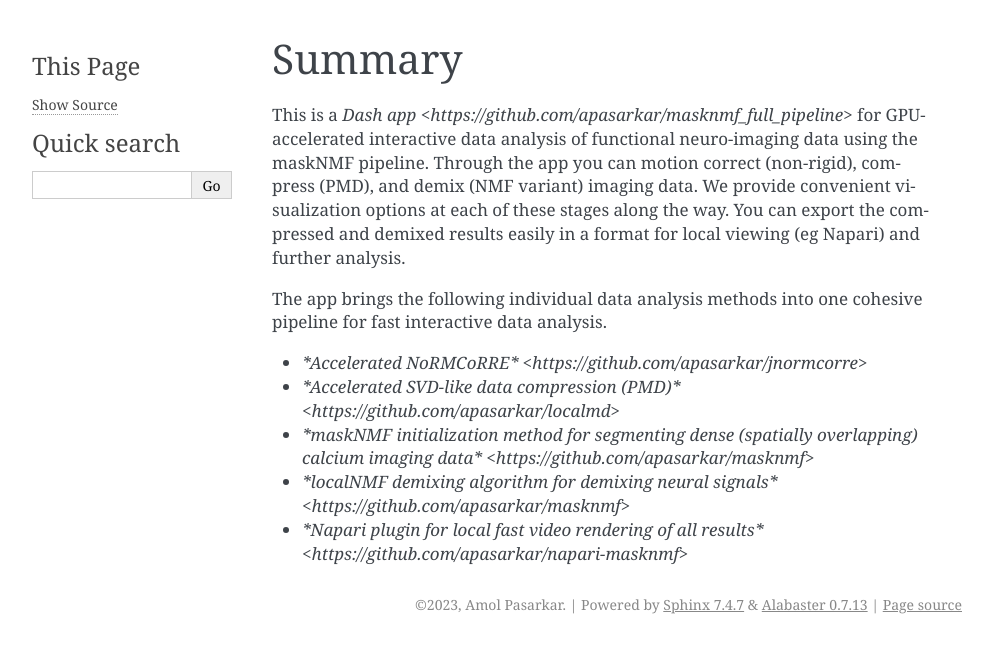
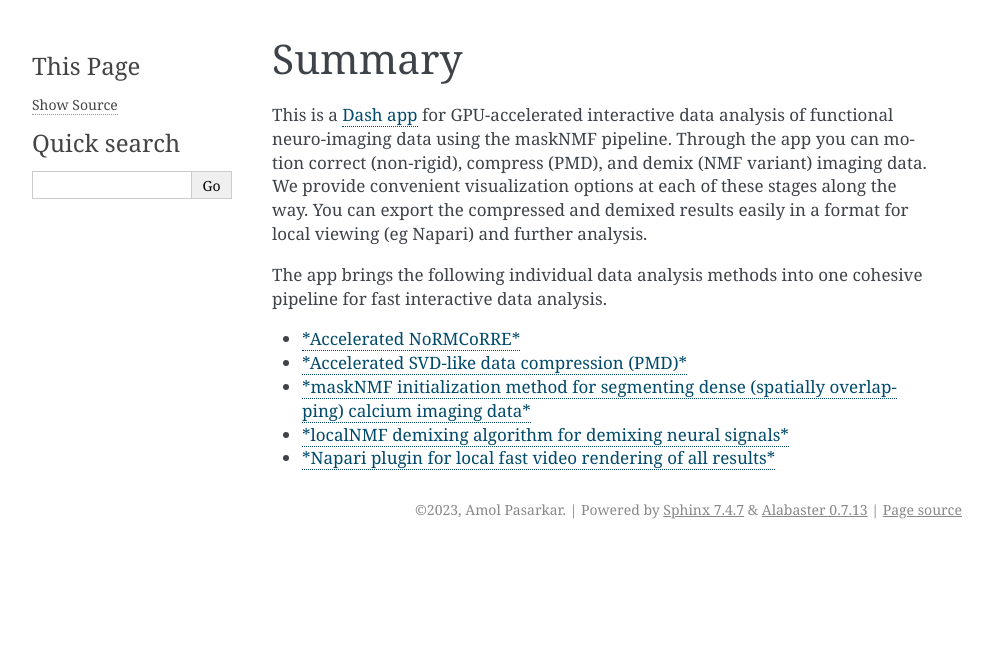
Before and after one commit to apasarkar/masknmf_full_pipeline, a Sphinx documentation site: the page built from docs/source/app_use/Summary.rst, in a window 1280 px wide. Shown: the top 653 px of the page, without its empty margins (148-1141 px from the left). Built offline with Sphinx 7.4.7, drawn with Linux system fonts in a browser that asks for light colours.

Commit message:
Includes underline at end of links to fix formatting bug in rst files

```diff
--- a/docs/source/app_use/Summary.rst
+++ b/docs/source/app_use/Summary.rst
@@ -2,13 +2,13 @@
 
 Summary
 =======
-This is a `Dash app <https://github.com/apasarkar/masknmf_full_pipeline>` for GPU-accelerated interactive data analysis of functional neuro-imaging data using the maskNMF pipeline. Through the app you can motion correct (non-rigid), compress (PMD), and demix (NMF variant) imaging data. We provide convenient visualization options at each of these stages along the way. You can export the compressed and demixed results easily in a format for local viewing (eg Napari) and further analysis.
+This is a `Dash app <https://github.com/apasarkar/masknmf_full_pipeline>`_ for GPU-accelerated interactive data analysis of functional neuro-imaging data using the maskNMF pipeline. Through the app you can motion correct (non-rigid), compress (PMD), and demix (NMF variant) imaging data. We provide convenient visualization options at each of these stages along the way. You can export the compressed and demixed results easily in a format for local viewing (eg Napari) and further analysis.
 
 The app brings the following individual data analysis methods into one cohesive pipeline for fast interactive data analysis.
 
 
-- `*Accelerated NoRMCoRRE* <https://github.com/apasarkar/jnormcorre>`
-- `*Accelerated SVD-like data compression (PMD)* <https://github.com/apasarkar/localmd>`
-- `*maskNMF initialization method for segmenting dense (spatially overlapping) calcium imaging data* <https://github.com/apasarkar/masknmf>`
-- `*localNMF demixing algorithm for demixing neural signals* <https://github.com/apasarkar/masknmf>`
-- `*Napari plugin for local fast video rendering of all results* <https://github.com/apasarkar/napari-masknmf>`
+- `*Accelerated NoRMCoRRE* <https://github.com/apasarkar/jnormcorre>`_
+- `*Accelerated SVD-like data compression (PMD)* <https://github.com/apasarkar/localmd>`_
+- `*maskNMF initialization method for segmenting dense (spatially overlapping) calcium imaging data* <https://github.com/apasarkar/masknmf>`_
+- `*localNMF demixing algorithm for demixing neural signals* <https://github.com/apasarkar/masknmf>`_
+- `*Napari plugin for local fast video rendering of all results* <https://github.com/apasarkar/napari-masknmf>`_
```
